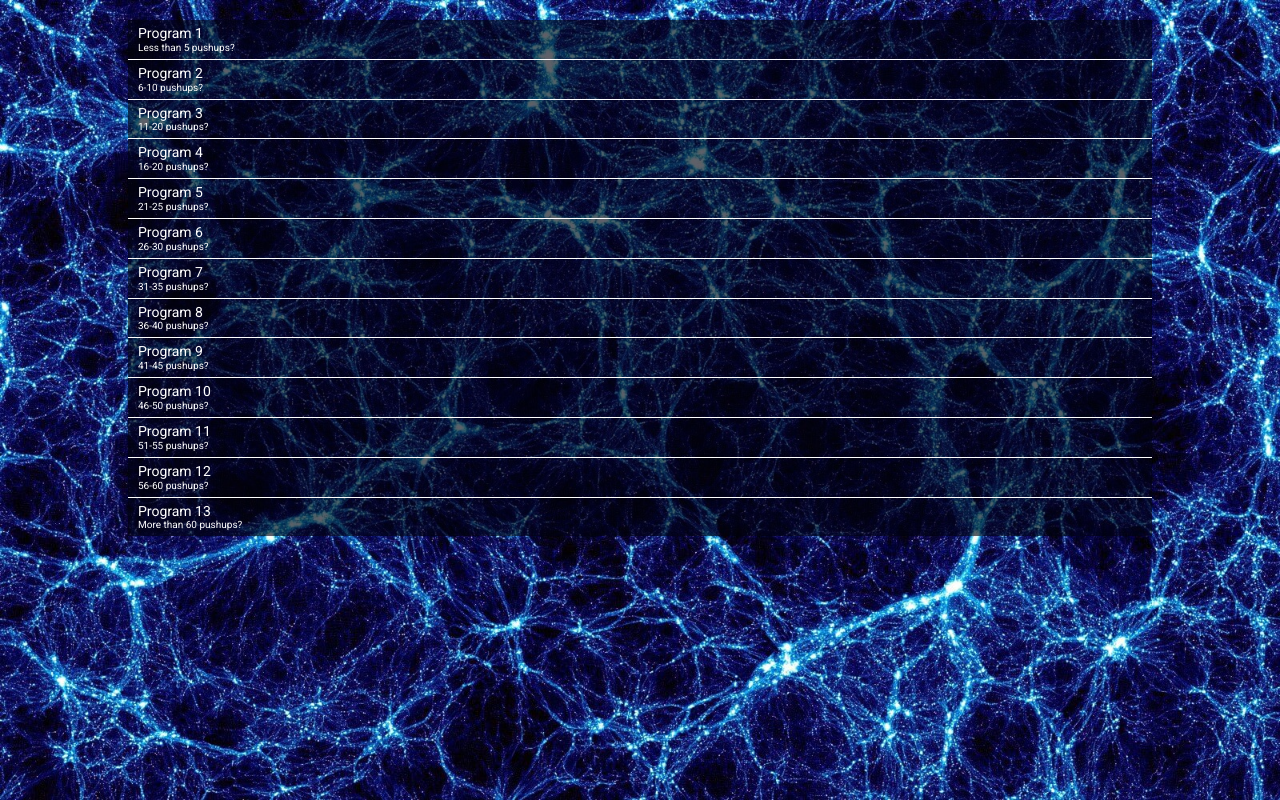
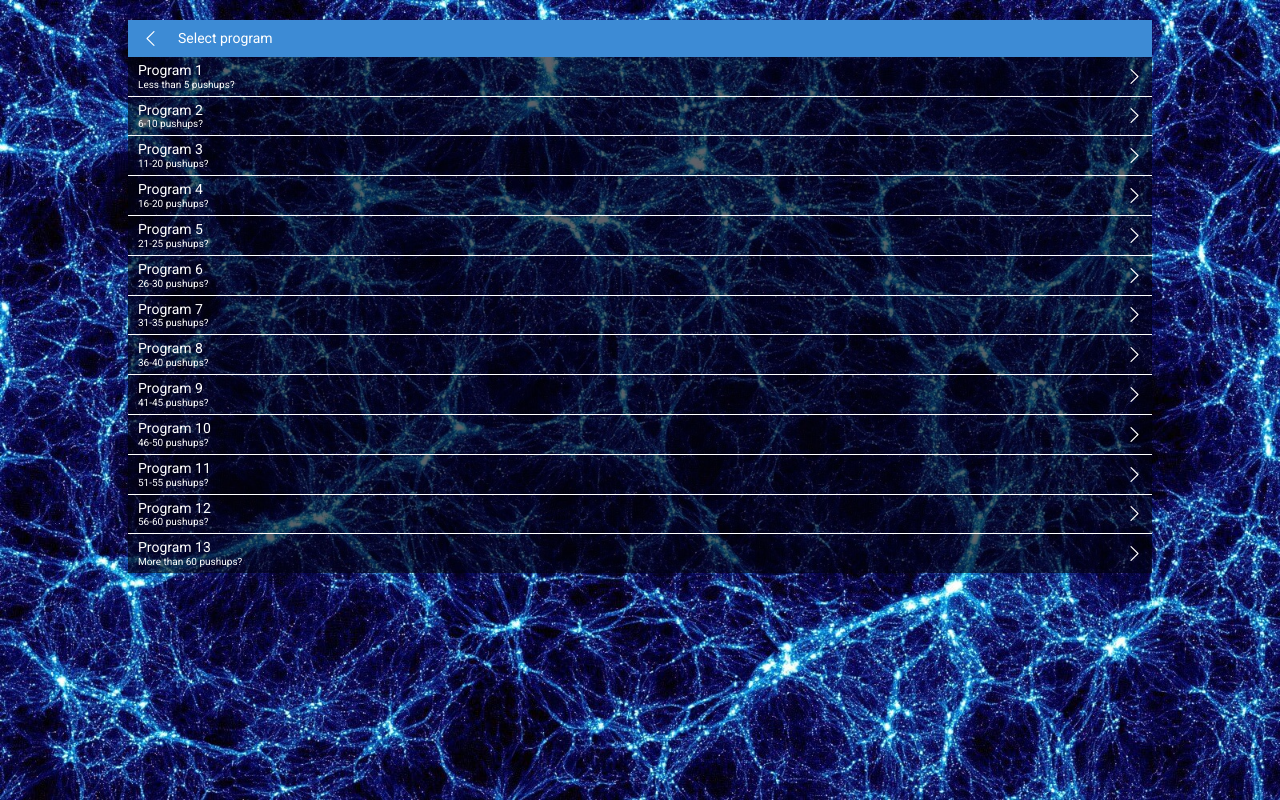
Before and after one commit to DmytroKravchuk/sport-app, a React (Create React App) app: page /pushups in a window 1280 px wide. Built offline with nearby package versions, Linux system fonts and the light colour scheme.

Commit message:
add(component): header with back logic

```diff
--- /dev/null
+++ b/src/components/Header.jsx
@@ -0,0 +1,25 @@
+import React from "react";
+import {Link} from "react-router-dom";
+
+const Header = ({path}) => {
+    return (
+        <header>
+            <Link to={path} className='header-back'>
+                <svg version="1.1" id="Capa_1" className='arrow-back' x="0px" y="0px"
+                     viewBox="0 0 443.52 443.52" fill="white">
+                    <g>
+                        <g>
+                            <path d="M143.492,221.863L336.226,29.129c6.663-6.664,6.663-17.468,0-24.132c-6.665-6.662-17.468-6.662-24.132,0l-204.8,204.8
+				c-6.662,6.664-6.662,17.468,0,24.132l204.8,204.8c6.78,6.548,17.584,6.36,24.132-0.42c6.387-6.614,6.387-17.099,0-23.712
+				L143.492,221.863z"/>
+                        </g>
+                    </g>
+                </svg>
+
+            </Link>
+            Select program
+        </header>
+    )
+}
+
+export default Header;
--- a/src/components/Program.jsx
+++ b/src/components/Program.jsx
@@ -6,6 +6,16 @@ import {Link} from "react-router-dom";
         <Link to={`${currentPath}/${id}`}>
             <div className='program-title'>{title}</div>
             <div className='program-description'>{description}</div>
+            <svg version="1.1" id="Capa_1" className="arrow-next" x="0px" y="0px"
+                 fill="white" viewBox="0 0 512.002 512.002">
+                <g>
+                    <g>
+                        <path d="M388.425,241.951L151.609,5.79c-7.759-7.733-20.321-7.72-28.067,0.04c-7.74,7.759-7.72,20.328,0.04,28.067l222.72,222.105
+                            L123.574,478.106c-7.759,7.74-7.779,20.301-0.04,28.061c3.883,3.89,8.97,5.835,14.057,5.835c5.074,0,10.141-1.932,14.017-5.795
+                            l236.817-236.155c3.737-3.718,5.834-8.778,5.834-14.05S392.156,245.676,388.425,241.951z"/>
+                    </g>
+                </g>
+            </svg>
         </Link>
     )
 }
--- a/src/components/Programs.jsx
+++ b/src/components/Programs.jsx
@@ -1,12 +1,14 @@
 import React from "react";
 import {connect} from 'react-redux';
 import Program from "./Program";
+import Header from "./Header";
 
 const Programs = ({programs, typeProgram, currentPath}) => {
     const program = filterProgramsType(programs, typeProgram);
     return (
         <div className='list-program-wrapper'>
             <div className='list-program'>
+                <Header path={'/'}/>
                 {
                     program[0].list.map(program => {
                         return <Program
--- a/src/index.css
+++ b/src/index.css
@@ -59,6 +59,28 @@ h1 {
 	padding-top: 20px;
 }
 
+.list-program-wrapper header {
+	position: relative;
+	padding: 10px 0 10px 50px;
+	background: #3d8bd5;
+}
+
+.header-back {
+	position: absolute;
+	top: 0;
+	left: 0;
+	display: flex;
+	justify-content: center;
+	align-items: center;
+	width: 45px;
+	height: 100%;
+}
+
+.arrow-back {
+	width: 15px;
+	height: auto;
+}
+
 .list-program {
 	max-width: 80%;
 	margin: 0 auto;
@@ -66,6 +88,7 @@ h1 {
 }
 
 .list-program > a {
+	position: relative;
 	display: flex;
 	flex-direction: column;
 	padding: 5px 10px;
@@ -81,6 +104,15 @@ h1 {
 	border-bottom: none;
 }
 
+.list-program .arrow-next {
+	width: 15px;
+	height: auto;
+	position: absolute;
+	right: 10px;
+	top: 0;
+	bottom: 0;
+	margin: auto;
+}
 .program-description {
 	font-size: 10px;
 }
```
